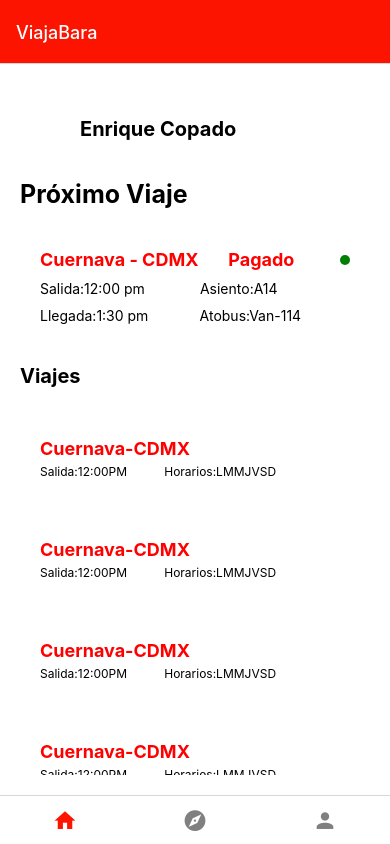
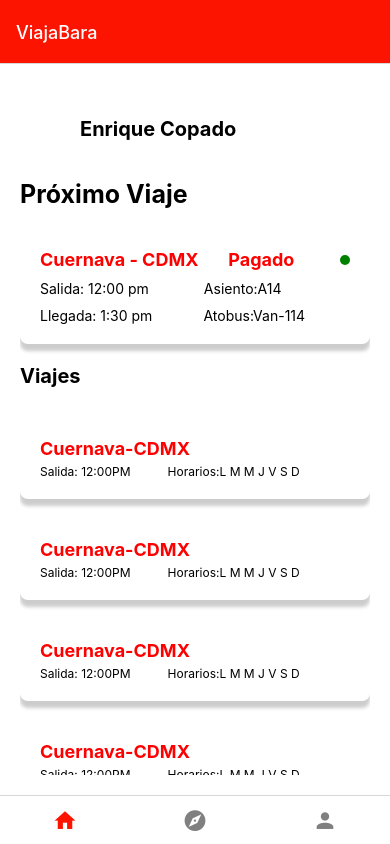
Before and after one commit to m1randa26/ViajaBaraApp, a React Native app: screen /Profile in a window 390 px wide. Built offline with nearby package versions, Linux system fonts and the light colour scheme.

Commit message:
Vista de perfil agregada

```diff
--- a/package.json
+++ b/package.json
@@ -12,7 +12,8 @@
     "@react-navigation/bottom-tabs": "^6.5.18",
     "@react-navigation/native": "^6.1.15",
     "@react-navigation/stack": "^6.3.27",
-    "@rneui/base": "^4.0.0-rc.8",
+    "@rneui/base": "^4.0.0-rc.7",
+    "@rneui/themed": "^4.0.0-rc.8",
     "expo": "~50.0.11",
     "expo-status-bar": "~1.11.1",
     "react": "18.2.0",
--- a/src/modules/home/adapters/screens/Home.jsx
+++ b/src/modules/home/adapters/screens/Home.jsx
@@ -12,15 +12,15 @@ export default function Home({ navigation }) { // Asegúrate de pasar 'navigatio
     titulo: 'Próximo Viaje',
     destino: 'Cuernava - CDMX       Pagado',
     pagado: true,
-    subtitulo: 'Salida:12:00 pm              Asiento:A14',
-    subtitulo2: 'Llegada:1:30 pm             Atobus:Van-114',
+    subtitulo: 'Salida: 12:00 pm              Asiento:A14',
+    subtitulo2: 'Llegada: 1:30 pm             Atobus:Van-114',
   };
 
   const viajes = [
-    {  titulo: 'Cuernava-CDMX', subtitulo:'Salida:12:00PM           Horarios:LMMJVSD' },
-    {  titulo: 'Cuernava-CDMX', subtitulo:'Salida:12:00PM           Horarios:LMMJVSD' },
-    {  titulo: 'Cuernava-CDMX', subtitulo:'Salida:12:00PM           Horarios:LMMJVSD' },
-    {  titulo: 'Cuernava-CDMX', subtitulo:'Salida:12:00PM           Horarios:LMMJVSD' },
+    { titulo: 'Cuernava-CDMX', subtitulo: 'Salida: 12:00PM           Horarios:L M M J V S D' },
+    { titulo: 'Cuernava-CDMX', subtitulo: 'Salida: 12:00PM           Horarios:L M M J V S D' },
+    { titulo: 'Cuernava-CDMX', subtitulo: 'Salida: 12:00PM           Horarios:L M M J V S D' },
+    { titulo: 'Cuernava-CDMX', subtitulo: 'Salida: 12:00PM           Horarios:L M M J V S D' },
   ];
 
   // Función para manejar la navegación a la pantalla de detalles del viaje
@@ -51,11 +51,11 @@ export default function Home({ navigation }) { // Asegúrate de pasar 'navigatio
         <View style={styles.viajesContainer}>
           <Text style={styles.viajesTitulo}>Viajes</Text>
           {viajes.map((viaje, index) => (
-  <TouchableOpacity key={index} style={styles.cardContainer} onPress={navigateToDetallesViaje}>
-    <Text style={styles.cardTitulo2}>{viaje.titulo}</Text>
-    <Text style={styles.cardSubtitulo}>{viaje.subtitulo}</Text>
-  </TouchableOpacity>
-))}
+            <TouchableOpacity key={index} style={styles.cardContainer} onPress={navigateToDetallesViaje}>
+              <Text style={styles.cardTitulo2}>{viaje.titulo}</Text>
+              <Text style={styles.cardSubtitulo}>{viaje.subtitulo}</Text>
+            </TouchableOpacity>
+          ))}
         </View>
       </ScrollView>
     </View>
@@ -94,6 +94,15 @@ const styles = StyleSheet.create({
     borderRadius: 8,
     padding: 20,
     marginTop: 20,
+    // Propiedades de sombreado específicas de iOS
+    shadowColor: '#000',
+    shadowOffset: {
+      width: 0,
+      height: 7,
+    },
+    shadowOpacity: 0.2,
+    shadowRadius: 3.84,
+    // Propiedad de elevación específica de Android
     elevation: 4,
   },
   cardTituloContainer: {
--- a/src/modules/navigation/stack/ProfileStack.jsx
+++ b/src/modules/navigation/stack/ProfileStack.jsx
@@ -1,6 +1,6 @@
 import { StyleSheet, Text, View } from 'react-native';
 import React from 'react';
-import {createStackNavigator} from '@react-navigation/stack';
+import { createStackNavigator } from '@react-navigation/stack';
 import Profile from '../../profile/adapters/screens/Profile';
 
 const Stack = createStackNavigator();
@@ -8,12 +8,23 @@ const Stack = createStackNavigator();
 const ProfileStack = () => {
   return (
     <Stack.Navigator initialRouteName="UserGuest">
-            <Stack.Screen
-            name="Profile"
-            component={Profile}
-            options={{title: 'Perfil'}}
-            />
-        </Stack.Navigator>
+      <Stack.Screen
+        name="Profile"
+        component={Profile}
+        options={
+          {
+            title: 'Perfil',
+            headerStyle: {
+              backgroundColor: '#FE1300',
+              borderBottomWidth: 0,
+              elevation: 0, // Para Android
+              shadowOpacity: 0, // Para iOS
+            },
+            headerTintColor: 'white'
+          }
+        }
+      />
+    </Stack.Navigator>
   )
 }
 
--- a/src/modules/profile/adapters/screens/Profile.jsx
+++ b/src/modules/profile/adapters/screens/Profile.jsx
@@ -1,14 +1,79 @@
 import { StyleSheet, Text, View } from 'react-native';
 import React from 'react';
+import { Avatar } from '@rneui/themed';
 
 const Profile = () => {
   return (
-    <View>
-      <Text>Profile</Text>
+    <View style={styles.container}>
+      <View style={[styles.halfScreen, styles.info]}>
+        <View style={{ marginTop: 42, alignItems: 'center' }}>
+          <Avatar
+            size={120}
+            rounded
+            source={{ uri: 'https://cdn.pixabay.com/photo/2021/06/04/10/29/guy-6309462_1280.jpg' }}
+            title="Bj"
+            containerStyle={{ backgroundColor: 'grey' }}
+          >
+            <Avatar.Accessory size={40} />
+          </Avatar>
+
+          <View style={{ marginTop: 24, alignItems: 'center' }}>
+            <Text style={styles.text}>Enrique Copado Vargas</Text>
+            <Text style={styles.text}>+52 777 123 5678</Text>
+          </View>
+        </View>
+      </View>
+      <View style={[styles.halfScreen, styles.cardInfo]}>
+        <View style={styles.textContainer}>
+          <Text style={{fontSize: 16, fontWeight: 'bold'}}>Email:</Text>
+          <Text style={{fontSize: 16, color: '#5E5E5E'}}>enriquevargas@gmail.com</Text>
+        </View>
+        <View style={styles.textContainer}>
+          <Text style={{fontSize: 16, fontWeight: 'bold'}}>Teléfono:</Text>
+          <Text style={{fontSize: 16, color: '#5E5E5E'}}>+52 777 123 5678</Text>
+        </View>
+        <View style={styles.textContainer}>
+          <Text style={{fontSize: 16, fontWeight: 'bold'}}>Género:</Text>
+          <Text style={{fontSize: 16, color: '#5E5E5E'}}>Masculino</Text>
+        </View>
+      </View>
     </View>
   )
 }
 
 export default Profile
 
-const styles = StyleSheet.create({})
+const styles = StyleSheet.create({
+  container: {
+    flex: 1,
+    flexDirection: 'column',
+    backgroundColor: '#FE1300'
+  },
+  halfScreen: {
+    flex: 0.5
+  },
+  info: {
+    backgroundColor: '#FE1300',
+    alignItems: 'center'
+  },
+  cardInfo: {
+    borderTopLeftRadius: '60%',
+    borderTopRightRadius: '60%',
+    backgroundColor: '#fff',
+    flexDirection: 'column',
+    alignItems: 'center',
+    paddingTop: 20,
+  },
+  text: {
+    fontSize: 16,
+    fontWeight: '400',
+    marginBottom: 8,
+    color: '#fff'
+  },
+  textContainer: {
+    width: '80%',
+    flexDirection: 'row',
+    marginTop: 16,
+    justifyContent: 'space-between'
+  }
+})
--- a/src/modules/trips/adapters/screens/Trips.jsx
+++ b/src/modules/trips/adapters/screens/Trips.jsx
@@ -1,12 +1,12 @@
-import { StyleSheet, Text, View,ScrollView } from 'react-native'
+import { StyleSheet, Text, View, ScrollView } from 'react-native'
 import React from 'react'
 
 
 export default function Trips() {
-const Trips=[
-    { id: 1, titulo:'Cuernavaca-CDMX', subtitulo: 'Fecha: 14/02/2024' },
-    { id: 2,  titulo: 'Cuernavaca-CDMX', subtitulo: 'Fecha: 14/02/2024'},
-    { id: 3,  titulo: 'Cuernavaca-CDMX', subtitulo: 'Fecha: 14/02/2024' },
+  const Trips = [
+    { id: 1, titulo: 'Cuernavaca-CDMX', subtitulo: 'Fecha: 14/02/2024' },
+    { id: 2, titulo: 'Cuernavaca-CDMX', subtitulo: 'Fecha: 14/02/2024' },
+    { id: 3, titulo: 'Cuernavaca-CDMX', subtitulo: 'Fecha: 14/02/2024' },
   ];
   return (
     <View style={styles.container}>
@@ -42,6 +42,14 @@ const styles = StyleSheet.create({
     padding: 20,
     marginBottom: 20,
     elevation: 4,
+    // Propiedades para sombras en iOS
+    shadowColor: '#000',
+    shadowOffset: {
+      width: 0,
+      height: 7,
+    },
+    shadowOpacity: 0.2,
+    shadowRadius: 3.84,
   },
   tituloViaje: {
     fontSize: 18,
```
Also changed, not shown: 1 other file (tests, documents, lock files or other folders).
